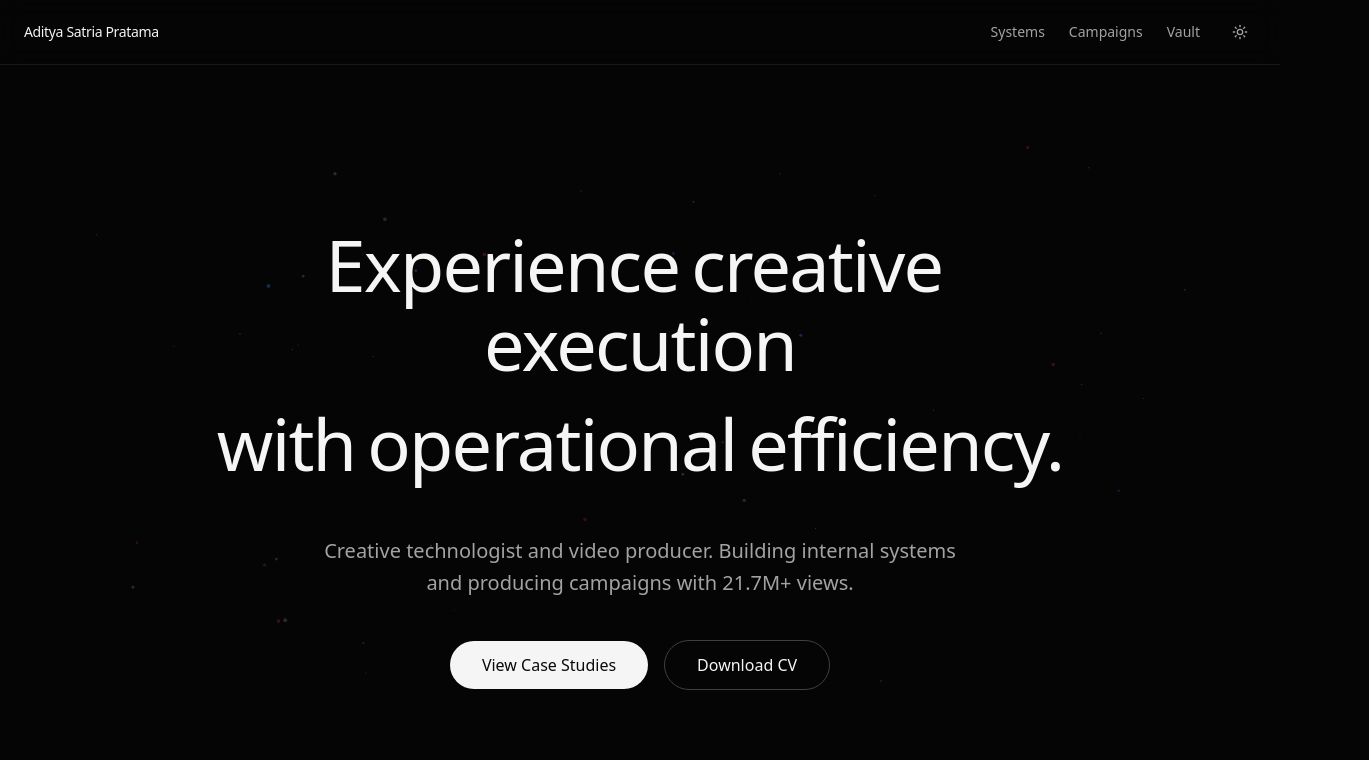
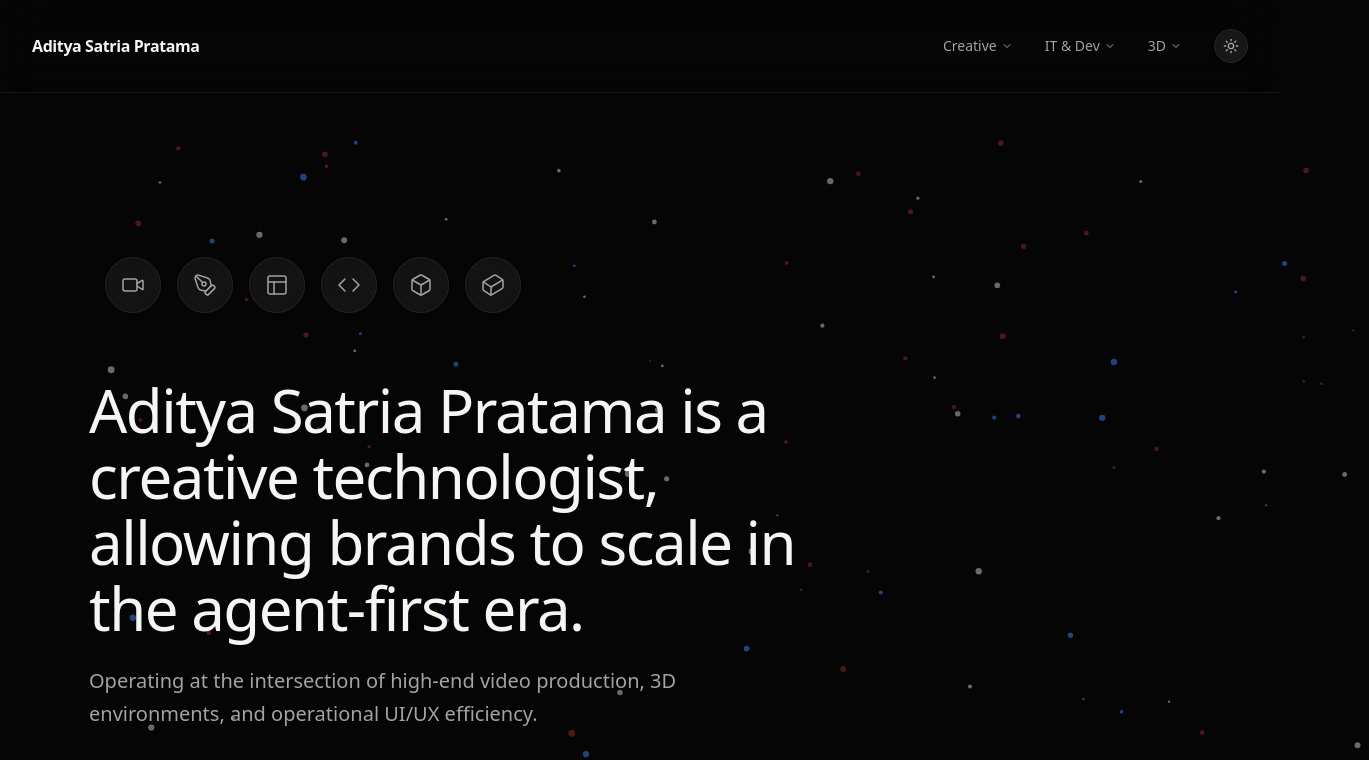
Before and after one commit to Adityasat23/portfolio, a Next.js app: page / in a window 1280 px wide. Shown: the top 760 px of the page, 1369 px wide, since content can reach past the window. Built offline with nearby package versions, Linux system fonts and the light colour scheme.

Commit message:
tesupdate

```diff
--- a/app/page.tsx
+++ b/app/page.tsx
@@ -1,92 +1,100 @@
 "use client";
 
 import { motion, Variants } from "framer-motion";
-import { ArrowRight, Download, Mail, Sun, Moon } from "lucide-react";
+import { ArrowRight, Download, Mail, Sun, Moon, ChevronDown, Video, PenTool, Layout, Code, Box, Cuboid } from "lucide-react";
 import Link from "next/link";
 import { useTheme } from "next-themes";
 import { useEffect, useState } from "react";
 import ParticleBackground from "@/components/ParticleBackground";
 
-// Standard fade up for the lower grid sections
-const fadeUp: Variants = {
-  hidden: { opacity: 0, y: 20 },
-  visible: {
-    opacity: 1,
-    y: 0,
-    transition: { duration: 0.6, ease: [0.16, 1, 0.3, 1] }
-  }
-};
+// ... keep fadeUp, staggerContainer, textRevealContainer, textRevealItem variants from before ...
+const fadeUp: Variants = { hidden: { opacity: 0, y: 20 }, visible: { opacity: 1, y: 0, transition: { duration: 0.6, ease: [0.16, 1, 0.3, 1] } } };
+const staggerContainer: Variants = { hidden: { opacity: 0 }, visible: { opacity: 1, transition: { staggerChildren: 0.1 } } };
+const textRevealContainer: Variants = { hidden: { opacity: 0 }, visible: { opacity: 1, transition: { staggerChildren: 0.08, delayChildren: 0.2 } } };
+const textRevealItem: Variants = { hidden: { opacity: 0, y: 40, filter: "blur(8px)" }, visible: { opacity: 1, y: 0, filter: "blur(0px)", transition: { duration: 0.8, ease: [0.16, 1, 0.3, 1] } } };
 
-const staggerContainer: Variants = {
-  hidden: { opacity: 0 },
-  visible: {
-    opacity: 1,
-    transition: { staggerChildren: 0.1 }
-  }
-};
-
-// Antigravity-style Blur Reveal for the Hero Text
-const textRevealContainer: Variants = {
-  hidden: { opacity: 0 },
-  visible: {
-    opacity: 1,
-    transition: { staggerChildren: 0.08, delayChildren: 0.2 }
-  }
-};
-
-const textRevealItem: Variants = {
-  hidden: { opacity: 0, y: 40, filter: "blur(8px)" },
-  visible: {
-    opacity: 1,
-    y: 0,
-    filter: "blur(0px)",
-    transition: { duration: 0.8, ease: [0.16, 1, 0.3, 1] }
-  }
-};
+// Data for the minimalist icon wave
+const softwareIcons = [
+  { icon: Video, label: "Premiere" },
+  { icon: PenTool, label: "Photoshop" },
+  { icon: Layout, label: "Figma" },
+  { icon: Code, label: "Next.js" },
+  { icon: Box, label: "Blender" },
+  { icon: Cuboid, label: "Unreal" },
+];
 
 export default function Home() {
   const { theme, setTheme } = useTheme();
   const [mounted, setMounted] = useState(false);
 
-  useEffect(() => {
-    setMounted(true);
-  }, []);
+  useEffect(() => setMounted(true), []);
 
   return (
-    <div className="min-h-screen bg-white dark:bg-[#050505] text-neutral-600 dark:text-neutral-400 font-sans transition-colors duration-300">
+    <div className="min-h-screen bg-neutral-50 dark:bg-[#050505] text-neutral-600 dark:text-neutral-400 font-sans transition-colors duration-300">
 
-      {/* 1. NAVBAR */}
-      <nav className="fixed top-0 left-0 right-0 z-50 flex items-center justify-between px-6 py-4 bg-white/80 dark:bg-[#050505]/80 backdrop-blur-md border-b border-neutral-200 dark:border-neutral-900 transition-colors">
-        <div className="text-neutral-900 dark:text-neutral-100 font-medium tracking-tight text-sm">
+      {/* 1. GLASSMORPHISM NAVBAR WITH DROPDOWNS */}
+      <nav className="fixed top-0 left-0 right-0 z-50 flex items-center justify-between px-8 py-5 bg-white/60 dark:bg-[#050505]/60 backdrop-blur-xl border-b border-neutral-200/50 dark:border-neutral-800/50 transition-colors">
+        <div className="text-neutral-900 dark:text-neutral-100 font-semibold tracking-tight">
           Aditya Satria Pratama
         </div>
-        <div className="flex items-center gap-6">
-          <div className="hidden md:flex items-center gap-6 text-sm font-medium">
-            <Link href="/systems" className="text-neutral-500 hover:text-neutral-900 dark:text-neutral-400 dark:hover:text-neutral-100 transition-colors">Systems</Link>
-            <Link href="/campaigns" className="text-neutral-500 hover:text-neutral-900 dark:text-neutral-400 dark:hover:text-neutral-100 transition-colors">Campaigns</Link>
-            <Link href="/vault" className="text-neutral-500 hover:text-neutral-900 dark:text-neutral-400 dark:hover:text-neutral-100 transition-colors">Vault</Link>
+
+        <div className="flex items-center gap-8">
+          <div className="hidden md:flex items-center gap-8 text-sm font-medium">
+
+            {/* Dropdown 1 */}
+            <div className="group relative py-4">
+              <button className="flex items-center gap-1 text-neutral-600 hover:text-neutral-900 dark:text-neutral-400 dark:hover:text-neutral-100 transition-colors">
+                Creative <ChevronDown className="w-3 h-3 transition-transform group-hover:rotate-180" />
+              </button>
+              <div className="absolute top-full left-0 mt-[-8px] w-48 opacity-0 invisible group-hover:opacity-100 group-hover:visible transition-all duration-300 translate-y-2 group-hover:translate-y-0">
+                <div className="flex flex-col p-2 bg-white/80 dark:bg-neutral-900/80 backdrop-blur-xl border border-neutral-200/50 dark:border-neutral-800/50 rounded-xl shadow-xl">
+                  <Link href="/vault" className="px-4 py-2 hover:bg-neutral-100 dark:hover:bg-neutral-800 rounded-lg text-neutral-700 dark:text-neutral-300 transition-colors">Video Editing</Link>
+                  <Link href="/vault" className="px-4 py-2 hover:bg-neutral-100 dark:hover:bg-neutral-800 rounded-lg text-neutral-700 dark:text-neutral-300 transition-colors">Design</Link>
+                  <Link href="/vault" className="px-4 py-2 hover:bg-neutral-100 dark:hover:bg-neutral-800 rounded-lg text-neutral-700 dark:text-neutral-300 transition-colors">Photography</Link>
+                </div>
+              </div>
+            </div>
+
+            {/* Dropdown 2 */}
+            <div className="group relative py-4">
+              <button className="flex items-center gap-1 text-neutral-600 hover:text-neutral-900 dark:text-neutral-400 dark:hover:text-neutral-100 transition-colors">
+                IT & Dev <ChevronDown className="w-3 h-3 transition-transform group-hover:rotate-180" />
+              </button>
+              <div className="absolute top-full left-0 mt-[-8px] w-48 opacity-0 invisible group-hover:opacity-100 group-hover:visible transition-all duration-300 translate-y-2 group-hover:translate-y-0">
+                <div className="flex flex-col p-2 bg-white/80 dark:bg-neutral-900/80 backdrop-blur-xl border border-neutral-200/50 dark:border-neutral-800/50 rounded-xl shadow-xl">
+                  <Link href="/systems" className="px-4 py-2 hover:bg-neutral-100 dark:hover:bg-neutral-800 rounded-lg text-neutral-700 dark:text-neutral-300 transition-colors">UI & UX</Link>
+                  <Link href="/systems" className="px-4 py-2 hover:bg-neutral-100 dark:hover:bg-neutral-800 rounded-lg text-neutral-700 dark:text-neutral-300 transition-colors">Website Development</Link>
+                </div>
+              </div>
+            </div>
+
+            {/* Dropdown 3 */}
+            <div className="group relative py-4">
+              <button className="flex items-center gap-1 text-neutral-600 hover:text-neutral-900 dark:text-neutral-400 dark:hover:text-neutral-100 transition-colors">
+                3D <ChevronDown className="w-3 h-3 transition-transform group-hover:rotate-180" />
+              </button>
+              <div className="absolute top-full left-0 mt-[-8px] w-48 opacity-0 invisible group-hover:opacity-100 group-hover:visible transition-all duration-300 translate-y-2 group-hover:translate-y-0">
+                <div className="flex flex-col p-2 bg-white/80 dark:bg-neutral-900/80 backdrop-blur-xl border border-neutral-200/50 dark:border-neutral-800/50 rounded-xl shadow-xl">
+                  <Link href="/vault" className="px-4 py-2 hover:bg-neutral-100 dark:hover:bg-neutral-800 rounded-lg text-neutral-700 dark:text-neutral-300 transition-colors">Blender</Link>
+                  <Link href="/vault" className="px-4 py-2 hover:bg-neutral-100 dark:hover:bg-neutral-800 rounded-lg text-neutral-700 dark:text-neutral-300 transition-colors">Unreal Engine 5</Link>
+                </div>
+              </div>
+            </div>
+
           </div>
 
           {mounted && (
-            <button
-              onClick={() => setTheme(theme === 'dark' ? 'light' : 'dark')}
-              className="p-2 rounded-md hover:bg-neutral-100 dark:hover:bg-neutral-800 transition-colors"
-              aria-label="Toggle Dark Mode"
-            >
-              {theme === 'dark' ? (
-                <Sun className="w-4 h-4 text-neutral-400 hover:text-neutral-100" />
-              ) : (
-                <Moon className="w-4 h-4 text-neutral-600 hover:text-neutral-900" />
-              )}
+            <button onClick={() => setTheme(theme === 'dark' ? 'light' : 'dark')} className="p-2 rounded-full bg-white dark:bg-neutral-900 border border-neutral-200 dark:border-neutral-800 hover:scale-105 transition-transform shadow-sm">
+              {theme === 'dark' ? <Sun className="w-4 h-4 text-neutral-400" /> : <Moon className="w-4 h-4 text-neutral-600" />}
             </button>
           )}
         </div>
       </nav>
 
-      <main className="max-w-6xl mx-auto px-6 pt-32 pb-24 space-y-32">
+      <main className="max-w-6xl mx-auto px-6 pt-32 pb-24 space-y-40">
 
-        {/* 2. HERO SECTION WITH ANTIGRAVITY REVEAL */}
-        <section className="relative pt-12 md:pt-24 min-h-[70vh] flex flex-col items-center justify-center border border-transparent overflow-hidden">
+        {/* 2. ANTIGRAVITY HERO SECTION */}
+        <section className="relative pt-20 md:pt-32 min-h-[75vh] flex flex-col justify-center border border-transparent overflow-visible">
 
           <ParticleBackground />
 
@@ -94,39 +102,52 @@ export default function Home() {
             variants={textRevealContainer}
             initial="hidden"
             animate="visible"
-            className="relative z-10 flex flex-col items-center text-center w-full max-w-4xl px-4 pointer-events-none"
+            className="relative z-10 flex flex-col items-start w-full max-w-4xl pointer-events-none"
           >
-            <h1 className="text-5xl md:text-7xl font-medium text-neutral-900 dark:text-neutral-100 tracking-tight leading-[1.1]">
-              <span className="overflow-hidden inline-block pb-2">
-                <motion.span variants={textRevealItem} className="inline-block mr-3">Experience</motion.span>
-                <motion.span variants={textRevealItem} className="inline-block mr-3">creative</motion.span>
-                <motion.span variants={textRevealItem} className="inline-block">execution</motion.span>
-              </span>
-              <br />
-              <span className="overflow-hidden inline-block pb-2">
-                <motion.span variants={textRevealItem} className="inline-block mr-3">with</motion.span>
-                <motion.span variants={textRevealItem} className="inline-block mr-3">operational</motion.span>
-                <motion.span variants={textRevealItem} className="inline-block">efficiency.</motion.span>
-              </span>
+            {/* Minimalist Icon Wave (Like Screenshot 2) */}
+            <div className="flex items-center gap-4 mb-16 ml-4">
+              {softwareIcons.map((item, index) => {
+                const Icon = item.icon;
+                // Create a slight sine wave positioning effect
+                const translateY = Math.sin(index) * 12;
+                return (
+                  <motion.div
+                    key={index}
+                    variants={fadeUp}
+                    className="flex items-center justify-center w-14 h-14 bg-white/80 dark:bg-neutral-900/80 backdrop-blur-sm border border-neutral-200 dark:border-neutral-800 rounded-full shadow-sm text-neutral-600 dark:text-neutral-400 pointer-events-auto hover:scale-110 hover:text-neutral-900 dark:hover:text-white transition-all duration-300 cursor-pointer"
+                    style={{ transform: `translateY(${translateY}px)` }}
+                    title={item.label}
+                  >
+                    <Icon strokeWidth={1.5} className="w-6 h-6" />
+                  </motion.div>
+                );
+              })}
+            </div>
+
+            {/* Antigravity Introduction Text (Like Screenshot 1) */}
+            <h1 className="text-4xl md:text-6xl font-medium text-neutral-900 dark:text-neutral-100 tracking-tight leading-[1.1] max-w-3xl">
+              Aditya Satria Pratama is a creative technologist, allowing brands to scale in the agent-first era.
             </h1>
 
             <motion.p
               variants={textRevealItem}
-              className="mt-8 text-lg md:text-xl text-neutral-500 dark:text-neutral-400 max-w-2xl leading-relaxed"
+              className="mt-6 text-lg md:text-xl text-neutral-500 dark:text-neutral-400 max-w-2xl leading-relaxed"
             >
-              Creative technologist and video producer. Building internal systems and producing campaigns with 21.7M+ views.
+              Operating at the intersection of high-end video production, 3D environments, and operational UI/UX efficiency.
             </motion.p>
 
-            <motion.div variants={textRevealItem} className="mt-10 flex flex-col sm:flex-row items-center gap-4 pointer-events-auto">
-              <Link href="#work" className="flex items-center justify-center gap-2 px-8 py-3 bg-neutral-900 dark:bg-neutral-100 text-white dark:text-neutral-950 font-medium rounded-full hover:scale-105 transition-transform duration-300">
-                View Case Studies
+            <motion.div variants={textRevealItem} className="mt-12 flex flex-col sm:flex-row items-center gap-4 pointer-events-auto">
+              <Link href="#work" className="flex items-center justify-center gap-2 px-8 py-3 bg-neutral-900 dark:bg-neutral-100 text-white dark:text-neutral-950 font-medium rounded-full hover:scale-105 transition-transform duration-300 shadow-lg">
+                Explore case studies
               </Link>
-              <a href="/Aditya_Satria_Pratama_Resume.pdf" download className="flex items-center justify-center gap-2 px-8 py-3 bg-transparent text-neutral-900 dark:text-neutral-100 font-medium rounded-full border border-neutral-300 dark:border-neutral-700 hover:bg-neutral-100 dark:hover:bg-neutral-900 transition-colors duration-300">
-                Download CV
+              <a href="/Aditya_Satria_Pratama_Resume.pdf" download className="flex items-center justify-center gap-2 px-8 py-3 bg-white/50 dark:bg-neutral-900/50 backdrop-blur-md text-neutral-900 dark:text-neutral-100 font-medium rounded-full border border-neutral-300 dark:border-neutral-700 hover:bg-white dark:hover:bg-neutral-800 transition-colors duration-300">
+                Download CV <Download className="w-4 h-4 ml-1" />
               </a>
             </motion.div>
           </motion.div>
         </section>
+
+        {/* ... KEEP YOUR "FEATURED HIGHLIGHTS" & FOOTER SECTION EXACTLY AS THEY WERE ... */}
 
         {/* 3. FEATURED HIGHLIGHTS (THE 10-SECOND HOOK) */}
         <motion.section
--- a/components/ParticleBackground.tsx
+++ b/components/ParticleBackground.tsx
@@ -10,18 +10,29 @@ export default function ParticleBackground() {
   useEffect(() => {
     const canvas = canvasRef.current;
     if (!canvas) return;
-
     const ctx = canvas.getContext("2d");
     if (!ctx) return;
 
     let particlesArray: Particle[] = [];
     let animationFrameId: number;
 
-    // Use a safe reference object for dimensions that TS can trust inside the class
-    const canvasSize = {
-      width: window.innerWidth,
-      height: window.innerHeight
+    const canvasSize = { width: window.innerWidth, height: window.innerHeight };
+
+    // Track mouse position
+    const mouse = { x: -1000, y: -1000, radius: 150 };
+
+    const handleMouseMove = (event: MouseEvent) => {
+      mouse.x = event.clientX;
+      mouse.y = event.clientY;
     };
+
+    const handleMouseLeave = () => {
+      mouse.x = -1000;
+      mouse.y = -1000;
+    };
+
+    window.addEventListener('mousemove', handleMouseMove);
+    window.addEventListener('mouseout', handleMouseLeave);
 
     const resizeCanvas = () => {
       canvas.width = window.innerWidth;
@@ -35,33 +46,69 @@ export default function ParticleBackground() {
       x: number;
       y: number;
       size: number;
+      baseX: number;
+      baseY: number;
       speedX: number;
       speedY: number;
       color: string;
+      density: number;
 
       constructor() {
         this.x = Math.random() * canvasSize.width;
         this.y = Math.random() * canvasSize.height;
-        this.size = Math.random() * 1.5 + 0.5;
-        this.speedX = (Math.random() - 0.5) * 0.3;
-        this.speedY = (Math.random() - 0.5) * 0.3;
+        this.baseX = this.x;
+        this.baseY = this.y;
+        // Increased size for better visibility
+        this.size = Math.random() * 2.5 + 1;
+        this.speedX = (Math.random() - 0.5) * 0.5;
+        this.speedY = (Math.random() - 0.5) * 0.5;
+        this.density = (Math.random() * 30) + 1;
 
+        // Increased opacity for visibility, kept the Antigravity colors
         const colors = theme === 'dark'
-          ? ['rgba(255,255,255,0.15)', 'rgba(59,130,246,0.3)', 'rgba(239,68,68,0.2)']
-          : ['rgba(0,0,0,0.1)', 'rgba(37,99,235,0.2)', 'rgba(220,38,38,0.15)'];
+          ? ['rgba(255,255,255,0.4)', 'rgba(59,130,246,0.5)', 'rgba(239,68,68,0.3)']
+          : ['rgba(0,0,0,0.3)', 'rgba(37,99,235,0.4)', 'rgba(220,38,38,0.2)'];
 
         this.color = colors[Math.floor(Math.random() * colors.length)];
       }
 
       update() {
-        this.x += this.speedX;
-        this.y += this.speedY;
+        // Normal drift
+        this.baseX += this.speedX;
+        this.baseY += this.speedY;
 
-        if (this.x > canvasSize.width) this.x = 0;
-        else if (this.x < 0) this.x = canvasSize.width;
+        // Wrap around
+        if (this.baseX > canvasSize.width) this.baseX = 0;
+        else if (this.baseX < 0) this.baseX = canvasSize.width;
+        if (this.baseY > canvasSize.height) this.baseY = 0;
+        else if (this.baseY < 0) this.baseY = canvasSize.height;
 
-        if (this.y > canvasSize.height) this.y = 0;
-        else if (this.y < 0) this.y = canvasSize.height;
+        // Mouse interaction (Repulsion effect)
+        let dx = mouse.x - this.x;
+        let dy = mouse.y - this.y;
+        let distance = Math.sqrt(dx * dx + dy * dy);
+
+        if (distance < mouse.radius) {
+          const forceDirectionX = dx / distance;
+          const forceDirectionY = dy / distance;
+          const maxDistance = mouse.radius;
+          const force = (maxDistance - distance) / maxDistance;
+          const directionX = forceDirectionX * force * this.density;
+          const directionY = forceDirectionY * force * this.density;
+
+          this.x -= directionX;
+          this.y -= directionY;
+        } else {
+          // Return to base position smoothly
+          if (this.x !== this.baseX) {
+            let dx = this.x - this.baseX;
+            this.x -= dx / 10;
+          }
+          if (this.y !== this.baseY) {
+            let dy = this.y - this.baseY;
+            this.y -= dy / 10;
+          }
+        }
       }
 
       draw() {
@@ -75,7 +122,8 @@ export default function ParticleBackground() {
 
     const initParticles = () => {
       particlesArray = [];
-      const numberOfParticles = Math.floor((canvasSize.width * canvasSize.height) / 12000);
+      // Increased density of particles
+      const numberOfParticles = Math.floor((canvasSize.width * canvasSize.height) / 8000);
       for (let i = 0; i < numberOfParticles; i++) {
         particlesArray.push(new Particle());
       }
@@ -96,6 +144,8 @@ export default function ParticleBackground() {
 
     return () => {
       window.removeEventListener("resize", resizeCanvas);
+      window.removeEventListener('mousemove', handleMouseMove);
+      window.removeEventListener('mouseout', handleMouseLeave);
       cancelAnimationFrame(animationFrameId);
     };
   }, [theme]);
@@ -103,7 +153,7 @@ export default function ParticleBackground() {
   return (
     <canvas
       ref={canvasRef}
-      className="absolute inset-0 pointer-events-none z-0"
+      className="absolute inset-0 pointer-events-auto z-0"
       aria-hidden="true"
     />
   );
```
